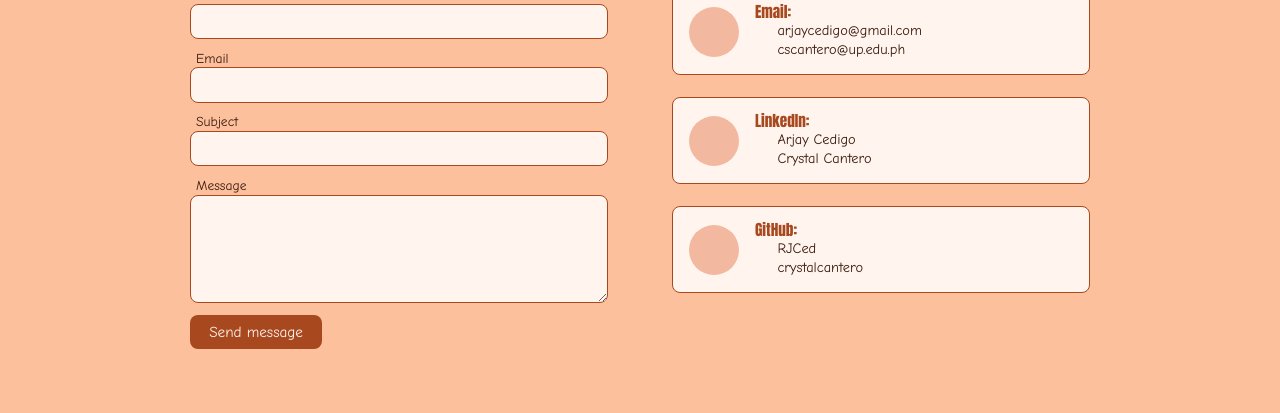
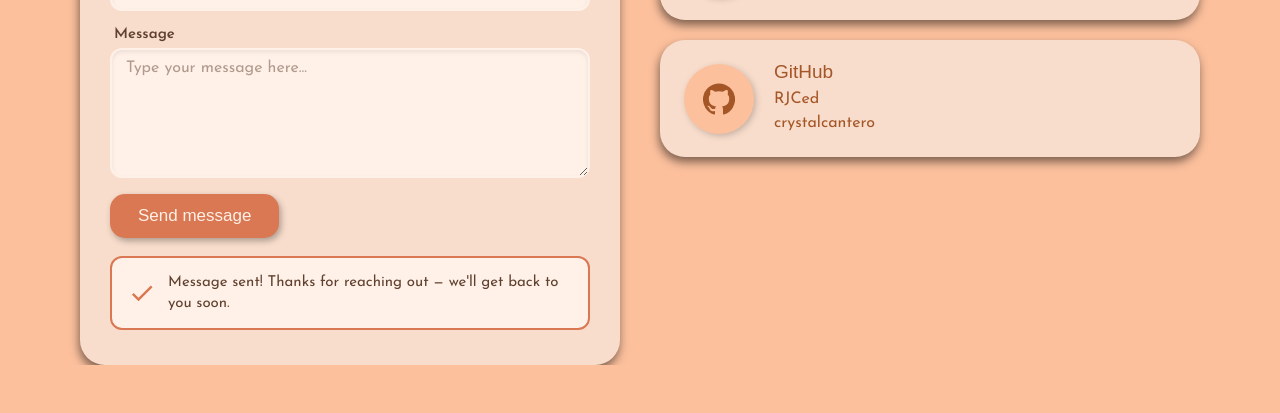
Before and after one commit to RJCed/Kaint-Decide, a plain HTML site: page contact.html in a window 1280 px wide. Shown: the part 528-941 px from the top of the page. After the commit the page ends 893 px from the top, so only its background shows below. Drawn offline with nearby package versions, Linux system fonts and the light colour scheme; a web font is replaced by a local one.

Commit message:
fix contacts

```diff
--- a/contact.html
+++ b/contact.html
@@ -10,7 +10,7 @@
     <title>Contact - Kain't Decide?</title>
     <script src="./scripts/script.js" defer></script>
     <script type="module" src="./scripts/search.js" defer></script>
-    <script src="./scripts/home.js" defer></script>
+    <script type="module" src="./scripts/contact.js" defer></script>
 </head>
 
 <body>
@@ -21,7 +21,7 @@
             <li id="categoryBtn"><a href="categories.html">Categories</a></li>
             <li id="bookmark"><a href="bookmarks.html">Bookmarks</a></li>
             <li id="about"><a href="about.html">About</a></li>
-            <li id="contacts"><a href="#">Contact</a></li>
+            <li id="contacts"><a href="contact.html">Contact</a></li>
         </ul>
     </div>
 
@@ -47,69 +47,76 @@
         </div>
     </header>
 
-    <!-- HERO -->
-    <div id="hero">
-        <h1>CONTACT US</h1>
-        <p>Have a question, a recipe idea, or feedback? <br>Send us a message and we'll get back to you.</p>
-    </div>
-
     <!-- FORM + CONTACT INFO -->
     <section class="c-main">
 
         <!-- Message form -->
-        <div class="c-form">
-            <h4 class="c-heading">Send us a message</h2>
+        <div class="c-card c-form">
+            <h2 class="c-heading">Send us a message</h2>
 
-        <form action="contact.html" method="post">
+            <form id="contact-form" novalidate>
                 <label for="name">Name</label>
-            <input type="text" id="name" name="name" required>
+                <input type="text" id="name" name="name" placeholder="Your name" autocomplete="name" required>
 
                 <label for="email">Email</label>
-            <input type="email" id="email" name="email" required>
+                <input type="email" id="email" name="email" placeholder="you@example.com" autocomplete="email" required>
 
-            <label for="subject">Subject</label>
-            <input type="text" id="subject" name="subject">
+                <label for="subject">Subject <span class="c-optional">(optional)</span></label>
+                <input type="text" id="subject" name="subject" placeholder="What's this about?">
 
                 <label for="message">Message</label>
-            <textarea id="message" name="message" rows="5" required></textarea>
+                <textarea id="message" name="message" rows="5" placeholder="Type your message here..." required></textarea>
 
-            <button type="submit" class="c-btn">Send message</button>
+                <p class="c-error" id="form-error" role="alert" hidden></p>
+
+                <button type="submit" class="c-btn" id="send-btn">Send message</button>
             </form>
+
+            <div class="c-success" id="form-success" role="status" hidden>
+                <svg viewBox="0 0 24 24" aria-hidden="true"><path d="M9 16.17 4.83 12l-1.42 1.41L9 19 21 7l-1.41-1.41z"/></svg>
+                <p><strong>Message sent!</strong> Thanks for reaching out &mdash; we'll get back to you soon.</p>
+            </div>
         </div>
 
         <!-- Other ways to reach us -->
         <div class="c-info">
-            <h4 class="c-heading">Other ways to reach us</h2>
+            <h2 class="c-heading">Other ways to reach us</h2>
 
-        <article class="c-card">
-            <div class="c-card__icon"></div>
+            <article class="c-card c-link">
+                <div class="c-card__icon">
+                    <svg viewBox="0 0 24 24" aria-hidden="true"><path d="M20 4H4a2 2 0 0 0-2 2v12a2 2 0 0 0 2 2h16a2 2 0 0 0 2-2V6a2 2 0 0 0-2-2zm0 4.24-8 5-8-5V6l8 5 8-5v2.24z"/></svg>
+                </div>
                 <div class="c-card__body">
-                <h3 class="c-card__title">Email:</h3>
+                    <h3 class="c-card__title">Email</h3>
                     <ul>
-                <li>arjaycedigo@gmail.com</li>
-                <li>cscantero@up.edu.ph</li>
+                        <li><a href="mailto:arjaycedigo@gmail.com">arjaycedigo@gmail.com</a></li>
+                        <li><a href="mailto:cscantero@up.edu.ph">cscantero@up.edu.ph</a></li>
                     </ul>
                 </div>
             </article>
 
-        <article class="c-card">
-          <div class="c-card__icon"></div>
+            <article class="c-card c-link">
+                <div class="c-card__icon">
+                    <svg viewBox="0 0 24 24" aria-hidden="true"><path d="M20.45 20.45h-3.55v-5.57c0-1.33-.03-3.04-1.85-3.04-1.86 0-2.14 1.45-2.14 2.94v5.67H9.35V9h3.41v1.56h.05c.47-.9 1.63-1.85 3.36-1.85 3.6 0 4.27 2.37 4.27 5.46v6.28zM5.34 7.43a2.06 2.06 0 1 1 0-4.13 2.06 2.06 0 0 1 0 4.13zM7.12 20.45H3.55V9h3.57v11.45zM22.22 0H1.77C.79 0 0 .77 0 1.73v20.54C0 23.23.79 24 1.77 24h20.45C23.2 24 24 23.23 24 22.27V1.73C24 .77 23.2 0 22.22 0z"/></svg>
+                </div>
                 <div class="c-card__body">
-            <h3 class="c-card__title">LinkedIn:</h3>
+                    <h3 class="c-card__title">LinkedIn</h3>
                     <ul>
-              <li>Arjay Cedigo</li>
-              <li>Crystal Cantero</li>
+                        <li><a href="https://www.linkedin.com/in/arjaycedigo" target="_blank" rel="noopener">Arjay Cedigo</a></li>
+                        <li><a href="https://www.linkedin.com/in/crystal-cantero-ab0b91436/" target="_blank" rel="noopener">Crystal Cantero</a></li>
                     </ul>
                 </div>
             </article>
 
-        <article class="c-card">
-          <div class="c-card__icon"></div>
+            <article class="c-card c-link">
+                <div class="c-card__icon">
+                    <svg viewBox="0 0 24 24" aria-hidden="true"><path d="M12 .3a12 12 0 0 0-3.79 23.39c.6.11.82-.26.82-.58v-2.03c-3.34.73-4.04-1.61-4.04-1.61-.55-1.39-1.34-1.76-1.34-1.76-1.08-.74.09-.73.09-.73 1.2.09 1.84 1.24 1.84 1.24 1.07 1.83 2.81 1.3 3.5 1 .1-.78.42-1.31.76-1.61-2.67-.3-5.47-1.33-5.47-5.93 0-1.31.47-2.38 1.24-3.22-.13-.3-.54-1.52.11-3.18 0 0 1.01-.32 3.3 1.23a11.5 11.5 0 0 1 6 0c2.29-1.55 3.3-1.23 3.3-1.23.65 1.66.24 2.88.12 3.18.77.84 1.23 1.91 1.23 3.22 0 4.61-2.8 5.62-5.48 5.92.43.37.81 1.1.81 2.22v3.29c0 .32.22.7.82.58A12 12 0 0 0 12 .3z"/></svg>
+                </div>
                 <div class="c-card__body">
-            <h3 class="c-card__title">GitHub:</h3>
+                    <h3 class="c-card__title">GitHub</h3>
                     <ul>
-              <li>RJCed</li>
-              <li>crystalcantero</li>
+                        <li><a href="https://github.com/RJCed" target="_blank" rel="noopener">RJCed</a></li>
+                        <li><a href="https://github.com/crystalcantero" target="_blank" rel="noopener">crystalcantero</a></li>
                     </ul>
                 </div>
             </article>
--- a/styles/contact.css
+++ b/styles/contact.css
@@ -1,175 +1,289 @@
-/* ===== Variables ===== */
-:root {
-  --ink: #3b1a0d;
-  --rust: #a8481f;
-  --rust-dark: #8a3a16;
-  --terracotta: #e07b5a;
-  --peach: #fcbd9b;
-  --cream: #fff4ee;
-  --circle: #f2b9a0;
+/* ------------------ CONTACT PAGE ------------------ */
 
-  --font-display: "Rubik Dirt", "Impact", sans-serif;
-  --font-script: "Playball", cursive;
-  --font-body: "Handlee", "Comic Sans MS", cursive;
+.c-main {
+    display: grid;
+    grid-template-columns: 1fr 1fr;
+    gap: 40px;
+    max-width: 1200px;
+    margin: 0 auto;
+    padding: 50px 40px 0px;
 }
 
-/* ===== Reset leaked styles ===== */
-.c-main.c-main * {
-  box-sizing: border-box;
-  text-shadow: none;
-  -webkit-text-stroke: 0;
+.c-heading {
+    margin: 0 0 25px;
+    font-family: "Hanalei Fill", cursive;
+    font-weight: 400;
+    font-size: clamp(36px, 4.5vw, 52px);
+    line-height: 1.1;
+    color: #A94F24;
+    -webkit-text-stroke: 1px #FFE5D5;
+    text-shadow: 0 3px 4px rgba(169, 79, 36, 0.5);
 }
 
-/* ===== HERO TEXT (moved down into the pizza photo) ===== */
-section h1,
-section h1 + p {
-  translate: 0 30px;
+/* Shared card look (matches the About "feature" cards) */
+.c-card {
+    background-color: #F8DDCC;
+    border-radius: 25px;
+    filter: drop-shadow(-1px 5px 5px rgba(0, 0, 0, 0.5));
 }
 
-.c-hero .c-hero__image {
-  display: none;
+/* ----- Form card ----- */
+.c-form {
+    padding: 30px 30px 35px;
 }
 
-/* ===== MAIN (form + info) ===== */
-.c-main.c-main {
-  display: grid;
-  grid-template-columns: 1fr 1fr;
-  gap: 4rem;
-  width: 100%;
-  max-width: none;
-  height: auto;
-  min-height: 0;
-  margin: 5px 0 0;
-  padding: 2.5rem max(2rem, calc((100% - 900px) / 2)) 4rem;
-  background: transparent;
-  box-shadow: none;
+.c-form label {
+    display: block;
+    margin: 0 0 6px 4px;
+    font-family: "Josefin Sans", sans-serif;
+    font-weight: 600;
+    font-size: 15px;
+    color: #60412F;
 }
 
-.c-main .c-heading {
-  margin: 0 0 1rem;
-  font-family: var(--font-script);
+.c-optional {
     font-weight: 400;
-  font-size: clamp(1.6rem, 3vw, 2.1rem);
-  line-height: 1.2;
-  color: var(--rust);
-  text-transform: none;
+    font-size: 13px;
+    color: #A45627;
 }
 
-/* ----- Form ----- */
-.c-main .c-form label {
+.c-form input,
+.c-form textarea {
     display: block;
-  margin: 0 0 2px 6px;
-  font-family: var(--font-body);
-  font-size: 0.85rem;
-  color: var(--ink);
-  text-transform: none;
+    width: 100%;
+    margin-bottom: 16px;
+    padding: 10px 14px;
+    font-family: "Josefin Sans", sans-serif;
+    font-size: 16px;
+    color: #60412F;
+    background: #FFF1E8;
+    border: 2px solid transparent;
+    border-radius: 12px;
+    box-shadow: inset 0 2px 4px rgba(0, 0, 0, 0.08);
+    transition: border-color 0.15s ease, box-shadow 0.15s ease;
 }
 
-.c-main .c-form input,
-.c-main .c-form textarea {
-  display: block;
-  width: 100%;
-  margin-bottom: 0.8rem;
-  padding: 0.5rem 0.7rem;
-  font-family: var(--font-body);
-  font-size: 1rem;
-  color: var(--ink);
-  background: var(--cream);
-  border: 1px solid var(--rust);
-  border-radius: 8px;
-}
-
-.c-main .c-form input {
-  height: 2.2rem;
-}
-
-.c-main .c-form textarea {
-  min-height: 5.5rem;
+.c-form textarea {
+    min-height: 130px;
     resize: vertical;
 }
 
-.c-main .c-form input:focus,
-.c-main .c-form textarea:focus {
-  outline: 2px solid var(--terracotta);
-  outline-offset: 2px;
+.c-form input::placeholder,
+.c-form textarea::placeholder {
+    color: #b09a8d;
 }
 
-.c-main .c-btn {
-  padding: 0.5rem 1.2rem;
-  font-family: var(--font-body);
-  font-size: 0.95rem;
-  color: var(--cream);
-  text-transform: none;
-  background: var(--rust);
-  border: 0;
-  border-radius: 8px;
-  cursor: pointer;
+.c-form input:focus,
+.c-form textarea:focus {
+    outline: none;
+    border-color: #D97852;
+    box-shadow: 0 0 0 3px rgba(217, 120, 82, 0.25);
 }
 
-.c-main .c-btn:hover {
-  background: var(--rust-dark);
+.c-form input.invalid,
+.c-form textarea.invalid {
+    border-color: #b3261e;
+}
+
+.c-error {
+    margin: -6px 0 12px;
+    font-family: "Josefin Sans", sans-serif;
+    font-weight: 600;
+    font-size: 14px;
+    color: #b3261e;
+}
+
+.c-btn {
+    padding: 12px 28px;
+    font-family: "Rammetto One", sans-serif;
+    font-size: 17px;
+    color: #FFF1E7;
+    background: #D97852;
+    border: none;
+    border-radius: 15px;
+    cursor: pointer;
+    filter: drop-shadow(2px 3px 3px rgba(0, 0, 0, 0.3));
+    transition: transform 0.15s ease, background 0.15s ease;
+}
+
+.c-btn:hover {
+    background: #C46A47;
+    transform: scale(1.05);
+}
+
+.c-btn:active {
+    transform: scale(0.97);
+}
+
+.c-btn:disabled {
+    opacity: 0.7;
+    cursor: wait;
+    transform: none;
+}
+
+/* Success message */
+.c-success {
+    display: flex;
+    align-items: center;
+    gap: 12px;
+    margin-top: 18px;
+    padding: 14px 16px;
+    background: #FFF1E8;
+    border: 2px solid #D97852;
+    border-radius: 12px;
+    animation: c-pop 0.3s ease;
+}
+
+.c-success svg {
+    flex: none;
+    width: 28px;
+    height: 28px;
+    fill: #D97852;
+}
+
+.c-success p {
+    margin: 0;
+    font-family: "Josefin Sans", sans-serif;
+    font-size: 15px;
+    line-height: 1.4;
+    color: #60412F;
+}
+
+@keyframes c-pop {
+    from { opacity: 0; transform: translateY(8px); }
+    to   { opacity: 1; transform: translateY(0); }
 }
 
 /* ----- Info cards ----- */
-.c-main .c-card {
+.c-info {
+    display: flex;
+    flex-direction: column;
+    gap: 20px;
+}
+
+.c-info .c-heading {
+    margin-bottom: 5px;
+}
+
+.c-link {
     display: flex;
     align-items: center;
-  gap: 1rem;
-  margin-bottom: 1.4rem;
-  padding: 0.9rem 1rem;
-  background: var(--cream);
-  border: 1px solid var(--rust);
-  border-radius: 8px;
+    gap: 20px;
+    padding: 22px 24px;
+    color: inherit;
+    transition: transform 0.15s ease-in-out;
 }
 
-.c-main .c-card__icon {
-  flex: none;
-  width: 50px;
-  aspect-ratio: 1;
-  border-radius: 50%;
-  background: var(--circle);
-  overflow: hidden;
+.c-link:hover {
+    transform: scale(1.03);
 }
 
-.c-main .c-card__icon img {
-  width: 100%;
-  height: 100%;
-  object-fit: cover;
+.c-card__icon {
+    flex: none;
+    display: flex;
+    align-items: center;
+    justify-content: center;
+    width: 70px;
+    height: 70px;
+    background-color: #FCC09D;
+    border-radius: 50%;
+    filter: drop-shadow(2px 2px 3px rgba(0, 0, 0, 0.2));
 }
 
-.c-main .c-card__title {
-  margin: 0 0 0.2rem;
-  font-family: var(--font-display);
-  font-weight: 400;
-  font-size: 0.95rem;
-  color: var(--rust);
-  text-transform: none;
+.c-card__icon svg {
+    width: 32px;
+    height: 32px;
+    fill: #A45627;
 }
 
-.c-main .c-card__body ul {
+.c-card__title {
+    margin: 0 0 6px;
+    font-family: "Rammetto One", sans-serif;
+    font-weight: 400;
+    font-size: 19px;
+    color: #A45627;
+}
+
+.c-card__body ul {
     margin: 0;
-  padding: 0 0 0 1.4rem;
+    padding: 0;
     list-style: none;
 }
 
-.c-main .c-card__body li {
-  font-family: var(--font-body);
-  font-size: 0.9rem;
-  line-height: 1.3;
-  color: var(--ink);
-  text-transform: none;
+.c-card__body li {
+    font-family: "Josefin Sans", sans-serif;
+    font-size: 16px;
+    line-height: 1.5;
+    color: #60412F;
+    overflow-wrap: anywhere;
 }
 
-/* ===== Responsive ===== */
-@media (max-width: 800px) {
-  .c-main.c-main {
+.c-card__body li a {
+    color: #A45627;
+    text-decoration: none;
+    border-bottom: 1px dashed transparent;
+    transition: color 0.15s ease, border-color 0.15s ease;
+}
+
+.c-card__body li a:hover {
+    color: #D97852;
+    border-bottom-color: #D97852;
+}
+
+.c-card__body li a:focus-visible {
+    outline: 2px solid #A94F24;
+    outline-offset: 2px;
+    border-radius: 3px;
+}
+
+/* ------------------ RESPONSIVE ------------------ */
+
+/* Laptops / tablets */
+@media (max-width: 1000px) {
+    .c-main {
         grid-template-columns: 1fr;
-    gap: 2.5rem;
+        gap: 35px;
+        padding: 35px 40px 70px;
     }
 }
 
-@media (max-width: 650px) {
-  .c-hero .c-hero__text {
-    padding: 1rem 1.2rem;
+/* Phones */
+@media (max-width: 850px) {
+    .c-main {
+        padding: 25px 20px 50px;
+    }
+
+    .c-form {
+        padding: 22px 20px 26px;
+    }
+
+    .c-heading {
+        font-size: 34px;
     }
 }
+
+/* Small phones */
+@media (max-width: 520px) {
+    .c-link {
+        gap: 14px;
+        padding: 18px;
+    }
+
+    .c-card__icon {
+        width: 56px;
+        height: 56px;
+    }
+
+    .c-card__icon svg {
+        width: 26px;
+        height: 26px;
+    }
+
+    .c-card__title {
+        font-size: 17px;
+    }
+
+    .c-card__body li {
+        font-size: 14px;
+    }
+}
```
Also changed, not shown: scripts/contact.js (added, +75 -0 lines), searchResults.html (+1 -1 lines). Lines whose indentation alone changed are shown as unchanged.
